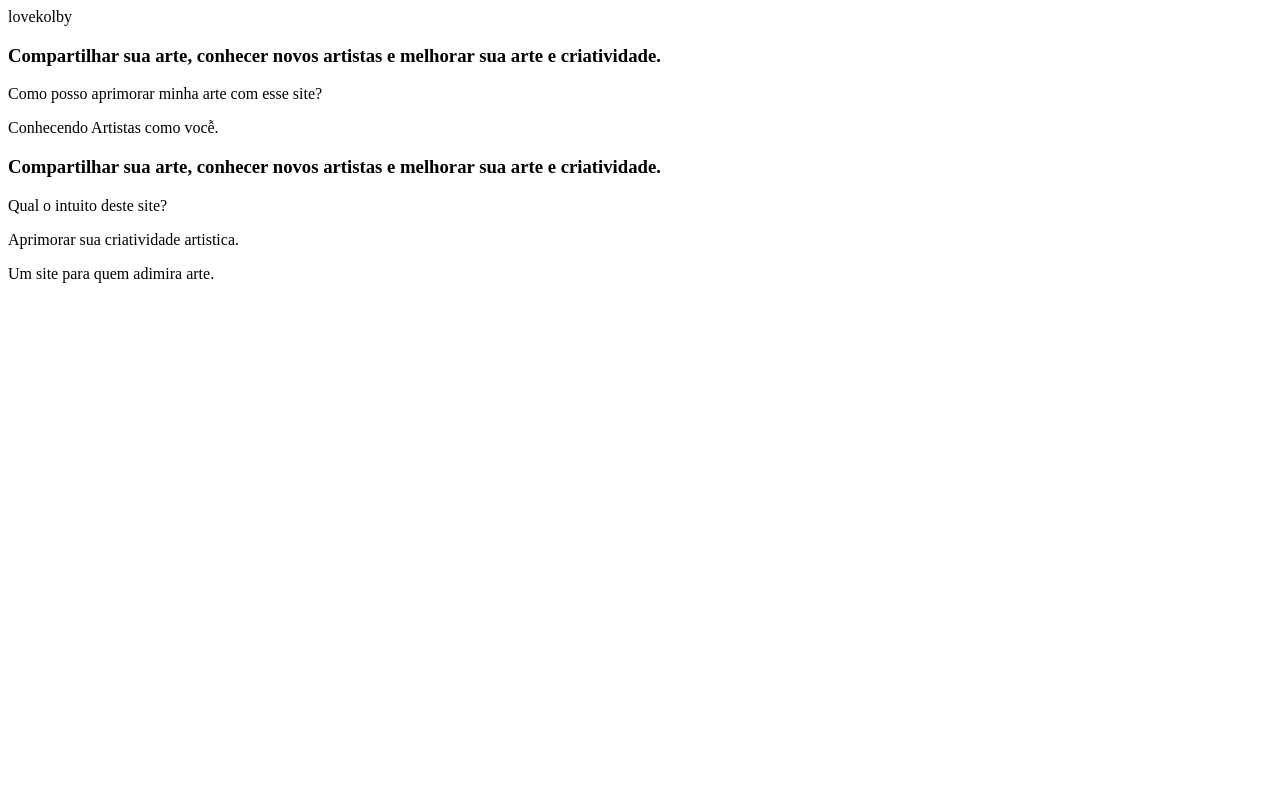
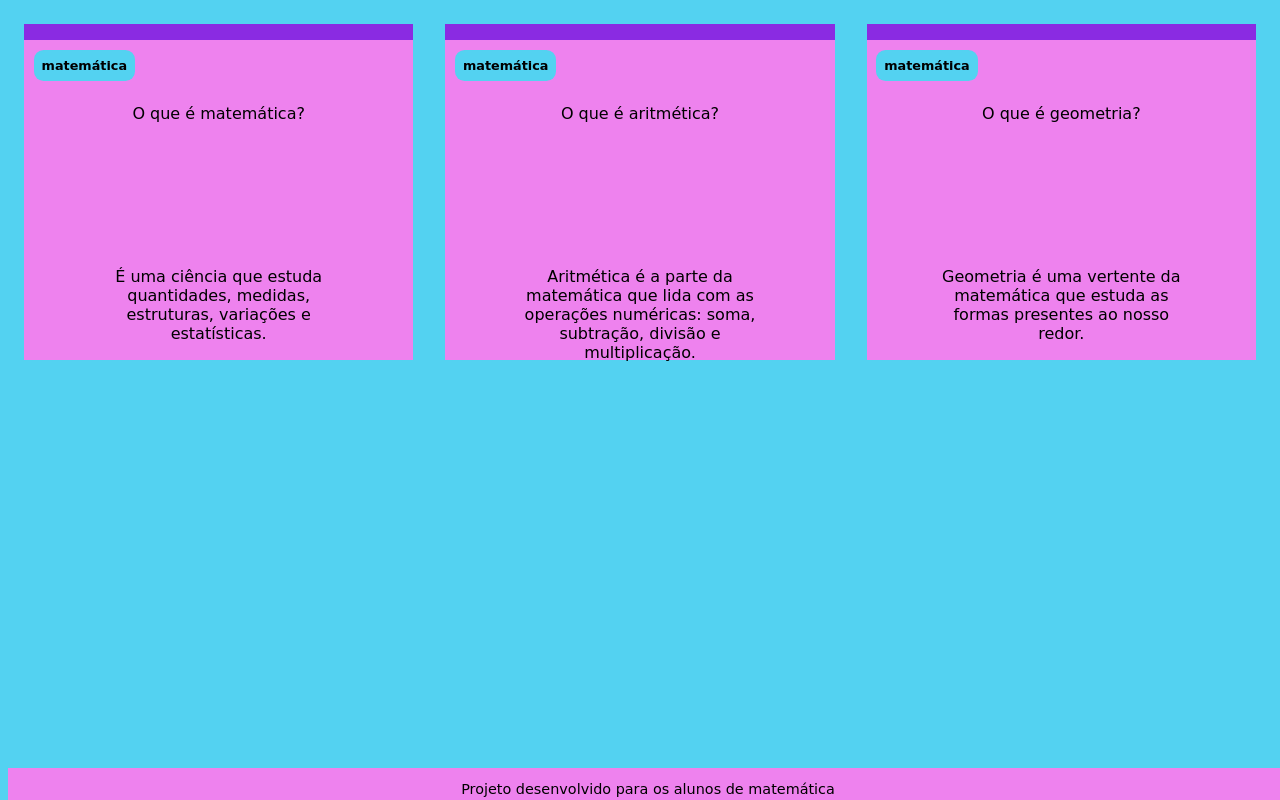
Before and after one commit to fofinhodavovo/Projeto-Final-matem-tica-2, a plain HTML site: page index.html in a window 1280 px wide. Drawn offline with Linux system fonts and the light colour scheme.

Commit message:
Add files via upload

```diff
--- a/assets/style.css
+++ b/assets/style.css
@@ -1,24 +1,52 @@
+:root {
+  --text-color:white;
+  --card-front-color:violet;
+  --card-back-color:rgb(22, 170, 196);
+}
 body {
-    background-color: rgb(150, 134, 238);
-    font-family: Impact, Haettenschweiler, 'Arial Narrow Bold', sans-serif;
+  background-color: rgb(83, 210, 241);
+  color: black;
+  font-family:cursive;
+}
+.cartao__conteudo {
+  background-color: var(--card-front-color);
+  text-align: center;
+  height: 100%;
+}
+#container {
+  display: flex;
+  flex-wrap: wrap;
+}
+.cartao {
+  margin: 1rem 1rem;
+  background-color: blueviolet;
+  height: 20rem;
+  flex-grow: 1;
+  flex-basis: calc(33% - 6rem);
+}
+.cartao__conteudo p {
+  padding: 4rem;
+
+}
+.cartao__conteudo h3 {
+  background-color:rgb(83, 210, 241) ;
+  text-align: left;
+  padding: 0.5rem;
+  position: absolute;
+  margin: 0.6rem;
+  border-radius: 0.6rem;
+  font-size: 1vw;
 }
 footer {
-background-color: rgb(243, 130, 228);
-color: rgb(151, 86, 255);
-position: fixed;
-bottom: 0%;
-width: 100%;
-height: 2rem;
+  background-color:violet;
+  color: black;
+  position: fixed;
+  bottom: 0;
+  width: 100%;
+  height: 2rem;
 }
-footer p{
+footer p {
   text-align: center;
-  font-size: 0.6rem;
-  margin: 0.5rem;
+  font-size: 0.9rem;
+  margin-top: 0.8rem;
 }
-#container {
-     display: flex
-}
-cartao{
-  margim: Irem Irem;
-  background-color: rgb(111, 230, 194);
-}
--- a/index.html
+++ b/index.html
@@ -1,41 +1,52 @@
 <!DOCTYPE html>
 <html lang="pt-br">
+
 <head>
     <meta charset="UTF-8">
     <meta http-equiv="X-UA-Compatible" content="IE=edge">
     <meta name="viewport" content="width=device-width, initial-scale=1.0">
-   <link rel=""stylesheet" href="assets/style.css"
-    <title>lovekolby</title>
+    <link rel="stylesheet" href="assets/style.css">
+    <title>matemática</title>
 </head>
+
 <body>
     <main>
         <section id="container">
-             <article clas="cartao">
+            <article class="cartao">
                 <div class="cartao__conteudo">
-             </div>
-                <h3>Compartilhar sua arte, conhecer novos artistas e melhorar sua arte e criatividade. </h3>
+                    <h3>matemática</h3>
                 <div class="cartao__conteudo__pergunta">
-                Como posso aprimorar minha arte com esse site?
+                    <p> O que é matemática? </p>
                 </div>
                 <div class="cartao__conteudo__resposta">
-                <p> Conhecendo Artistas como vocễ. </p>
+                    <p> É uma ciência que estuda quantidades, medidas, estruturas, variações e estatísticas.</p>
+                </div>
             </article>
-                </section>
-                <section id="container">
-                    <article clas="cartao">
-                    <div class="cartao__conteudo"></div>
-                       <h3>Compartilhar sua arte, conhecer novos artistas e melhorar sua arte e criatividade. </h3>
+            <article class="cartao">
+                <div class="cartao__conteudo">
+                    <h3>matemática</h3>
                 <div class="cartao__conteudo__pergunta">
-                       Qual o intuito deste site?
+                    <p> O que é aritmética?</p>
                 </div>
                 <div class="cartao__conteudo__resposta">
-                       <p>Aprimorar sua criatividade artistica.</p>
+                    <p> Aritmética é a parte da matemática que lida com as operações numéricas: soma, subtração, divisão
+                        e multiplicação.</p>
+                </div>
+            </article>
+            <article class="cartao">
+                <div class="cartao__conteudo">
+                    <h3>matemática</h3>
+                <div class="cartao__conteudo__pergunta">
+                    <p> O que é geometria? </p>
+                </div>
+                <div class="cartao__conteudo__resposta">
+                    <p> Geometria é uma vertente da matemática que estuda as formas presentes ao nosso redor.</p>
+                </div>
             </article>
         </section>
     </main>
     <footer>
-        <p>Um site para quem adimira arte.</p>
+        <p>Projeto desenvolvido para os alunos de matemática</p>
     </footer>
-
 </body>
 </html>
```
Lines whose indentation alone changed are shown as unchanged.
